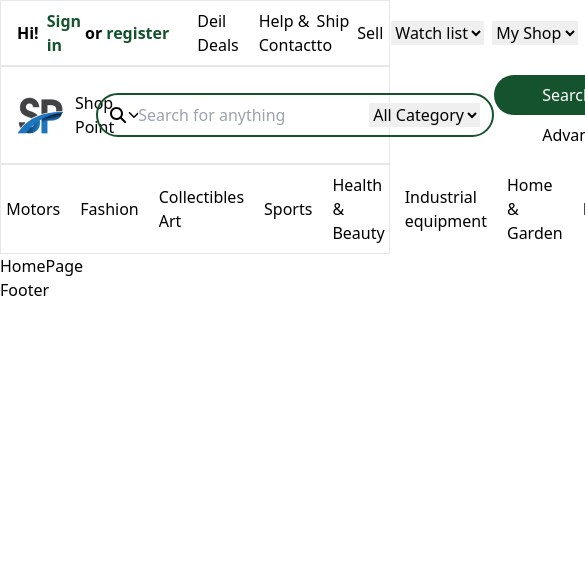
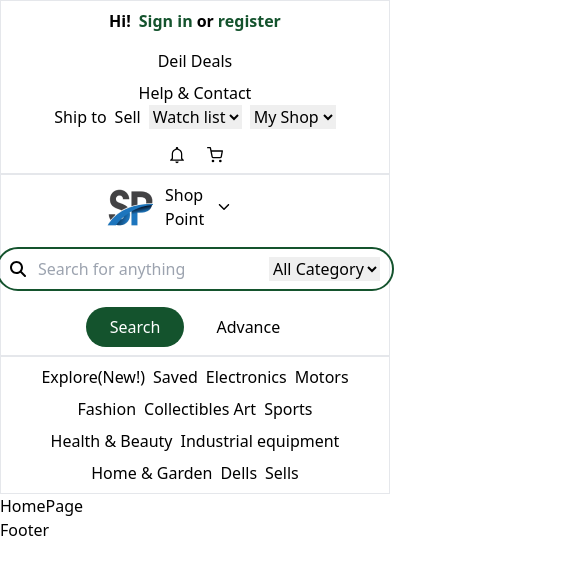
Before and after one commit to programmer-kabir/Shop-Point, a React (Vite) app in the folder Client-Side/: page / in a window 390 px wide. Shown: the top 574 px of the page, 585 px wide, since content can reach past the window. Built offline with nearby package versions, Linux system fonts and the light colour scheme.

Commit message:
nav start 2.

```diff
--- a/Client-Side/src/Pages/Share/Navbar.jsx
+++ b/Client-Side/src/Pages/Share/Navbar.jsx
@@ -5,26 +5,26 @@ import { FaMagnifyingGlass } from "react-icons/fa6";
 import { Link } from "react-router-dom";
 import { IoMdNotificationsOutline } from "react-icons/io";
 import logoImg from "../../assets/logo.png";
+
 const Navbar = () => {
   return (
     <section className="">
       <div>
         {/* Top */}
-        <div className="flex items-center justify-between border border-[rgba(209, 209, 209, 1)] px-4 py-2">
+        <div className="flex flex-col sm:flex-row items-center justify-between border border-[rgba(209, 209, 209, 1)] px-4 py-2">
           {/* Left Side */}
-          <div className="flex gap-7 items-center ">
+          <div className="flex flex-col sm:flex-row gap-4 sm:gap-7 items-center">
             <div className="flex items-center gap-1 font-bold">
               <p className="mr-1">Hi! </p>
               <p className="text-green-900 ">
-                <Link>Sign in </Link>
+                <Link>Sign in </Link>
               </p>
               <p>or</p>
               <p className="text-green-900">
-
-              <Link>register</Link>
+                <Link>register</Link>
               </p>
             </div>
-            <div className="flex items-center gap-5">
+            <div className="flex flex-col sm:flex-row items-center gap-2 sm:gap-5">
               <Link>Deil Deals</Link>
               <p>
                 <Link>Help</Link> & <Link>Contact</Link>
@@ -32,7 +32,7 @@ const Navbar = () => {
             </div>
           </div>
           {/* Right Side */}
-          <div className="flex gap-10 items-center">
+          <div className="flex flex-col sm:flex-row gap-4 sm:gap-10 items-center">
             <div className="flex items-center gap-2">
               <p>Ship to</p>
               <p>Sell</p>
@@ -46,13 +46,12 @@ const Navbar = () => {
             <div className="flex items-center gap-5">
               <IoMdNotificationsOutline size={20} />
               <FiShoppingCart />
-
             </div>
           </div>
         </div>
 
         {/* Middle */}
-        <div className="flex items-center border border-[rgba(209, 209, 209, 1)] px-4 py-2">
+        <div className="flex flex-col sm:flex-row items-center border border-[rgba(209, 209, 209, 1)] px-4 py-2 gap-4 sm:gap-0">
           {/* Logo */}
           <div className="flex gap-3 w-44 items-center cursor-pointer">
             <img src={logoImg} alt="" />
@@ -61,45 +60,77 @@ const Navbar = () => {
               <p>Point</p>
             </div>
             <div>
-            <IoIosArrowDown />
-
+              <IoIosArrowDown />
             </div>
           </div>
           {/* Search */}
           <div className="flex-1 border-2 py-2 px-3 rounded-full border-green-900 flex">
-            <label className="flex flex-1 items-center gap-3 cursor-text" htmlFor="search">
-
-          <FaMagnifyingGlass/>
-          <input type="text" name="" id="search" placeholder="Search for anything" className="focus-visible:outline-0 flex-1"/>
+            <label
+              className="flex flex-1 items-center gap-3 cursor-text"
+              htmlFor="search"
+            >
+              <FaMagnifyingGlass />
+              <input
+                type="text"
+                name=""
+                id="search"
+                placeholder="Search for anything"
+                className="focus-visible:outline-0 flex-1"
+              />
             </label>
             <select name="" id="">
-
-            <option value="">All Category</option>
+              <option value="">All Category</option>
             </select>
           </div>
-          {/* Button */}
-          <div>
-            <button className="bg-green-900 text-white rounded-full py-2 px-12">Search</button>
-            <button className="hover:bg-green-900 hover:text-white  rounded-full py-2 px-12">Advance</button>
-
+          {/* Buttons */}
+          <div className="flex gap-2">
+            <button className="bg-green-900 text-white rounded-full py-2 px-6 sm:px-12">
+              Search
+            </button>
+            <button className="hover:bg-green-900 hover:text-white rounded-full py-2 px-6 sm:px-12">
+              Advance
+            </button>
           </div>
         </div>
 
         {/* Down */}
-        <div className="flex items-center gap-5 justify-center border border-[rgba(209, 209, 209, 1)] px-4 py-2">
-          <Link><p>Explore(New!)</p></Link>
-          <Link><p>Saved</p></Link>
-          <Link><p>Electronics</p></Link>
-          <Link><p>Motors</p></Link>
-          <Link><p>Fashion</p></Link>
-          <Link><p>Collectibles Art</p></Link>
-          <Link><p>Sports</p></Link>
-          <Link><p>Health & Beauty</p></Link>
-          <Link><p>Industrial equipment</p></Link>
-          <Link><p>Home & Garden</p></Link>
-          <Link><p>Dells</p></Link>
-          <Link><p>Sells</p></Link>
-
+        <div className="flex flex-wrap items-center gap-2 sm:gap-5 justify-center border border-[rgba(209, 209, 209, 1)] px-4 py-2">
+          <Link>
+            <p>Explore(New!)</p>
+          </Link>
+          <Link>
+            <p>Saved</p>
+          </Link>
+          <Link>
+            <p>Electronics</p>
+          </Link>
+          <Link>
+            <p>Motors</p>
+          </Link>
+          <Link>
+            <p>Fashion</p>
+          </Link>
+          <Link>
+            <p>Collectibles Art</p>
+          </Link>
+          <Link>
+            <p>Sports</p>
+          </Link>
+          <Link>
+            <p>Health & Beauty</p>
+          </Link>
+          <Link>
+            <p>Industrial equipment</p>
+          </Link>
+          <Link>
+            <p>Home & Garden</p>
+          </Link>
+          <Link>
+            <p>Dells</p>
+          </Link>
+          <Link>
+            <p>Sells</p>
+          </Link>
         </div>
       </div>
     </section>
```
